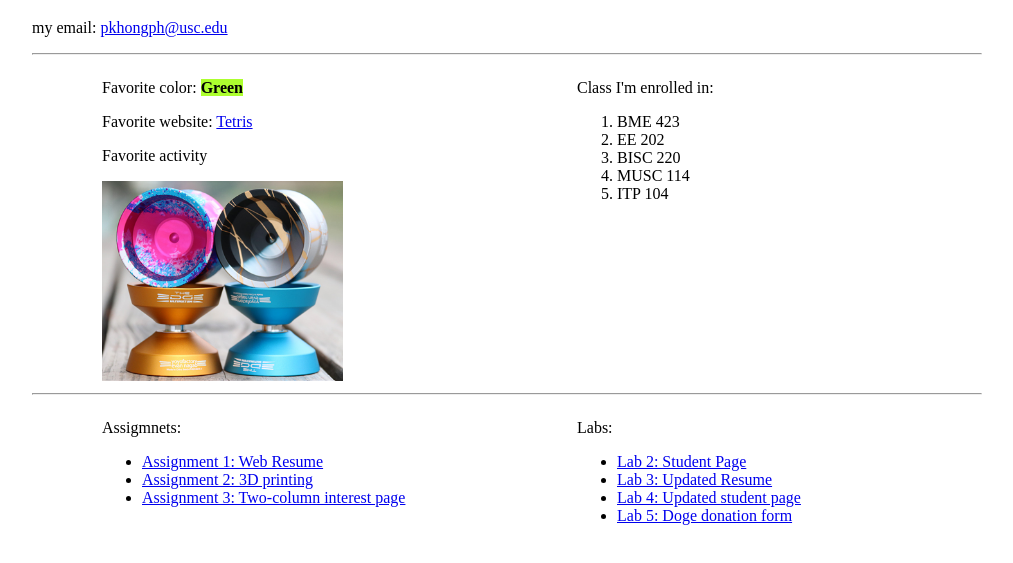
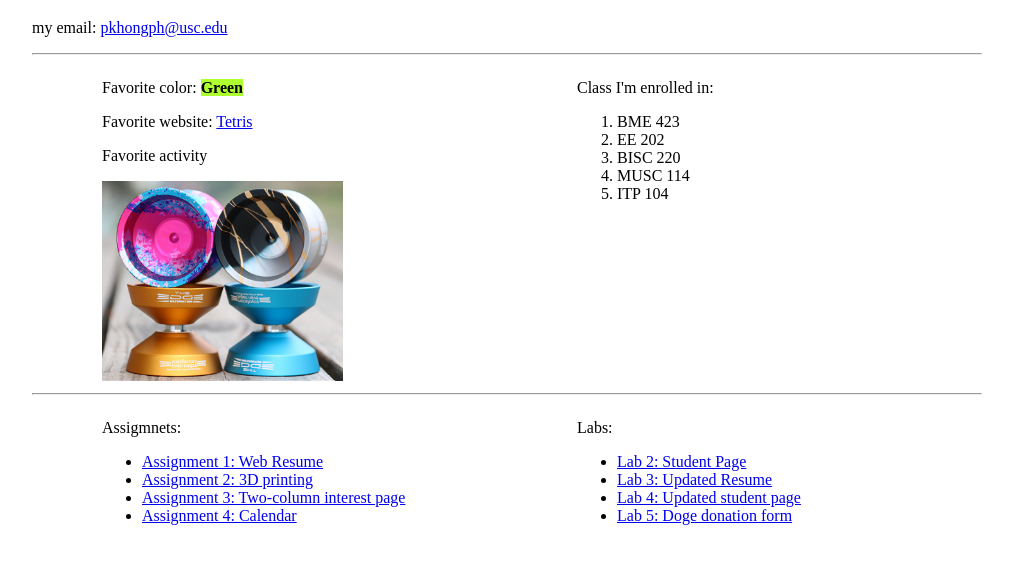
Before and after one commit to uscwebdev/itp104-submissions-TinAluminum, a plain HTML site: page index.html in a window 1280 px wide. Shown: the part 269-832 px from the top of the page, without its empty margins (176-1189 px from the left). Drawn offline with Linux system fonts and the light colour scheme.

Commit message:
Add assignment 4 to index

```diff
--- a/index.html
+++ b/index.html
@@ -71,6 +71,7 @@
                         <li><a href="assignment_1/resume.html"> Assignment 1: Web Resume</a></li>
                         <li><a href="assignment_2/hobbies.html" > Assignment 2: 3D printing</a></li>
                         <li><a href="assignment_3/hobbies.html"> Assignment 3: Two-column interest page</a></li>
+                        <li><a href="assignment_4/calendar.html"> Assignment 4: Calendar</a></li>
                     </ul>
                 </div>
 
```
